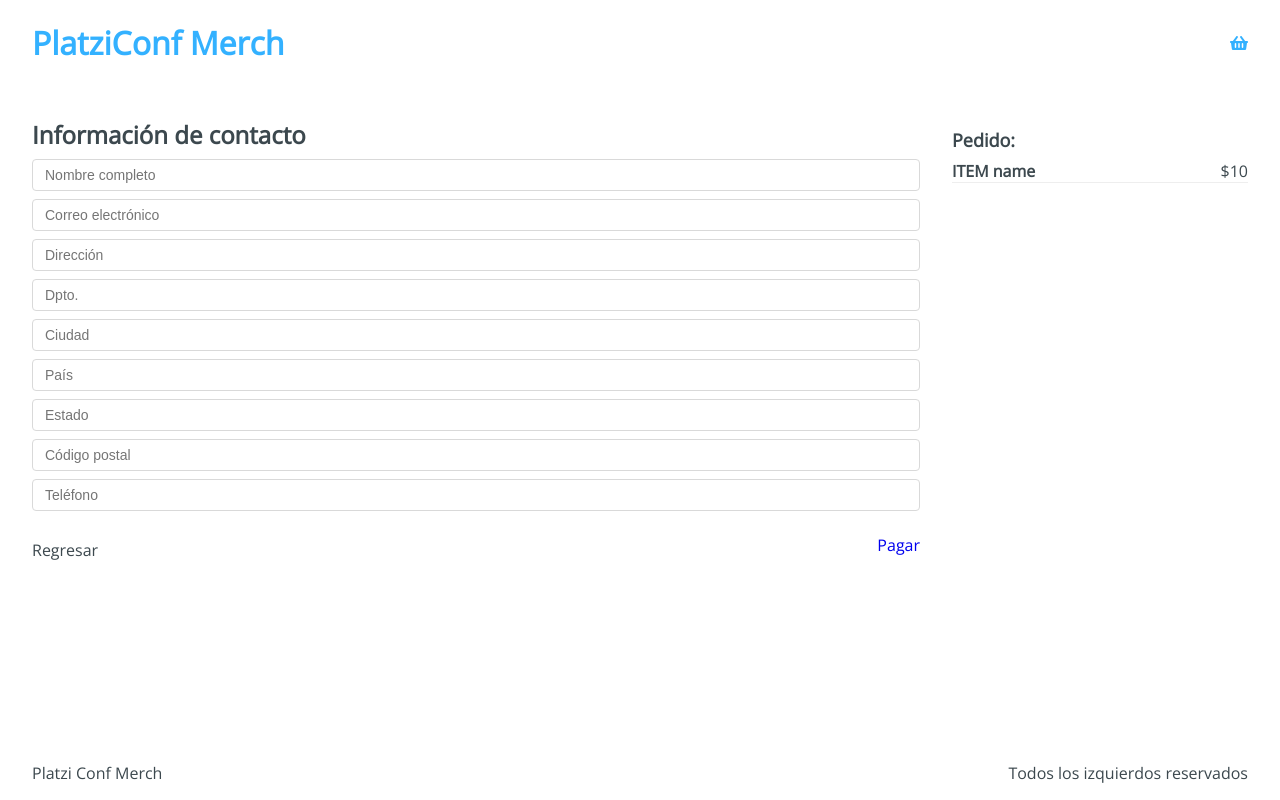
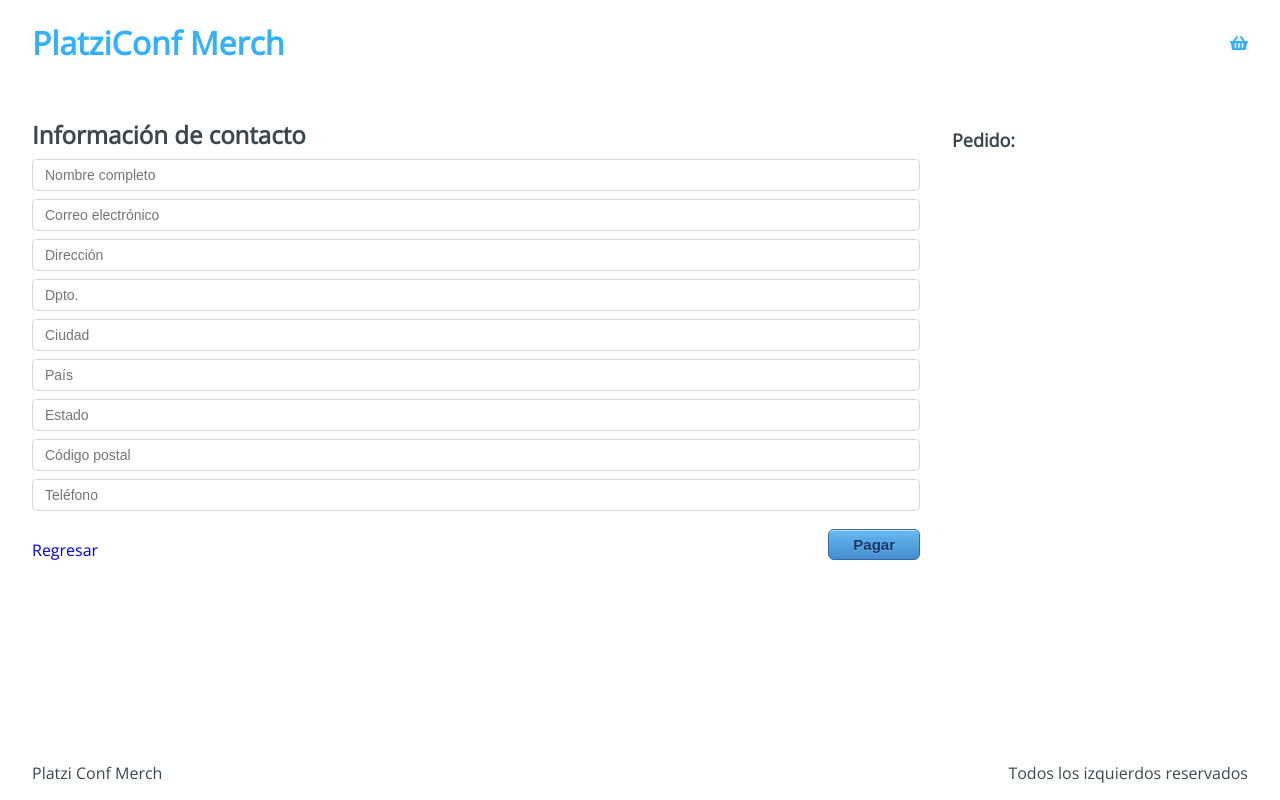
Before and after one commit to cristianiniguez/curso_profesional_react_hooks, a React app: page /checkout/information in a window 1280 px wide. Built offline with nearby package versions, Linux system fonts and the light colour scheme.

Commit message:
hooks: useRef en la pagina de Checkout

```diff
--- a/src/containers/Information.jsx
+++ b/src/containers/Information.jsx
@@ -1,20 +1,46 @@
-import React from 'react';
+import React, { useRef, useContext } from 'react';
 import { Link } from 'react-router-dom';
 
 import '../styles/components/Information.css';
 
-const Information = () => (
+import AppContext from '../context/AppContext';
+
+const Information = () => {
+  const {
+    state: { cart },
+    addToBuyer,
+  } = useContext(AppContext);
+
+  const form = useRef(null);
+
+  const handleSubmit = () => {
+    const formData = new FormData(form.current);
+    const buyer = {
+      name: formData.get('name'),
+      email: formData.get('email'),
+      address: formData.get('address'),
+      dpto: formData.get('dpto'),
+      city: formData.get('city'),
+      country: formData.get('country'),
+      state: formData.get('state'),
+      cp: formData.get('cp'),
+      phone: formData.get('phone'),
+    };
+    addToBuyer(buyer);
+  };
+
+  return (
     <main className="Information">
       <div className="Information__content">
         <div className="Information__head">
           <h2>Información de contacto</h2>
         </div>
         <div className="Information__form">
-        <form>
+          <form ref={form}>
             <input type="text" placeholder="Nombre completo" name="name" />
             <input type="text" placeholder="Correo electrónico" name="email" />
             <input type="text" placeholder="Dirección" name="address" />
-          <input type="text" placeholder="Dpto." name="apto" />
+            <input type="text" placeholder="Dpto." name="dpto" />
             <input type="text" placeholder="Ciudad" name="city" />
             <input type="text" placeholder="País" name="country" />
             <input type="text" placeholder="Estado" name="state" />
@@ -23,22 +49,29 @@
           </form>
         </div>
         <div className="Information__buttons">
-        <div className="Information__back">Regresar</div>
+          <div className="Information__back">
+            <Link to="/checkout">Regresar</Link>
+          </div>
           <div className="Information__next">
-          <Link to="/checkout/payment">Pagar</Link>
+            <button type="button" onClick={handleSubmit}>
+              Pagar
+            </button>
           </div>
         </div>
       </div>
       <div className="Information__sidebar">
         <h3>Pedido:</h3>
-      <div className="Information__item">
+        {cart.map((item) => (
+          <div key={item.cartId} className="Information__item">
             <div className="Information__element">
-          <h4>ITEM name</h4>
-          <span>$10</span>
+              <h4>{item.title}</h4>
+              <span>{item.price}</span>
             </div>
           </div>
+        ))}
       </div>
     </main>
   );
+};
 
 export default Information;
--- a/src/hooks/useInitialState.js
+++ b/src/hooks/useInitialState.js
@@ -20,9 +20,17 @@
     });
   };
 
+  const addToBuyer = (payload) => {
+    setState({
+      ...state,
+      buyer: [...state.buyer, payload],
+    });
+  };
+
   return {
     addToCart,
     removeFromCart,
+    addToBuyer,
     state,
   };
 };
--- a/src/initialState.js
+++ b/src/initialState.js
@@ -1,5 +1,6 @@
 export default {
   cart: [],
+  buyer: [],
   products: [
     {
       id: '1',
```
Lines whose indentation alone changed are shown as unchanged.
